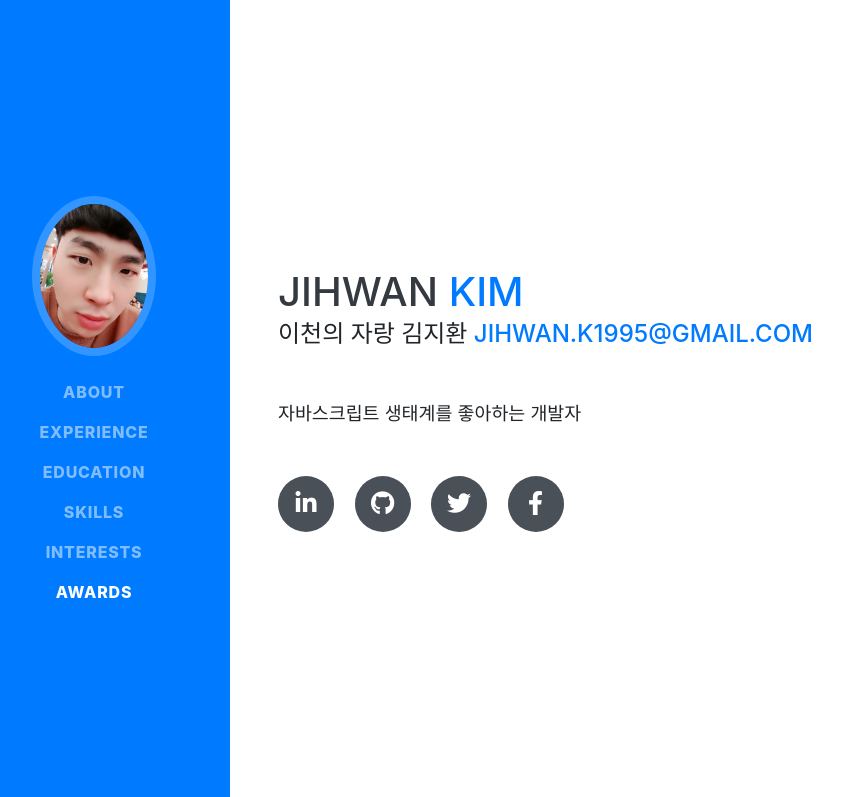
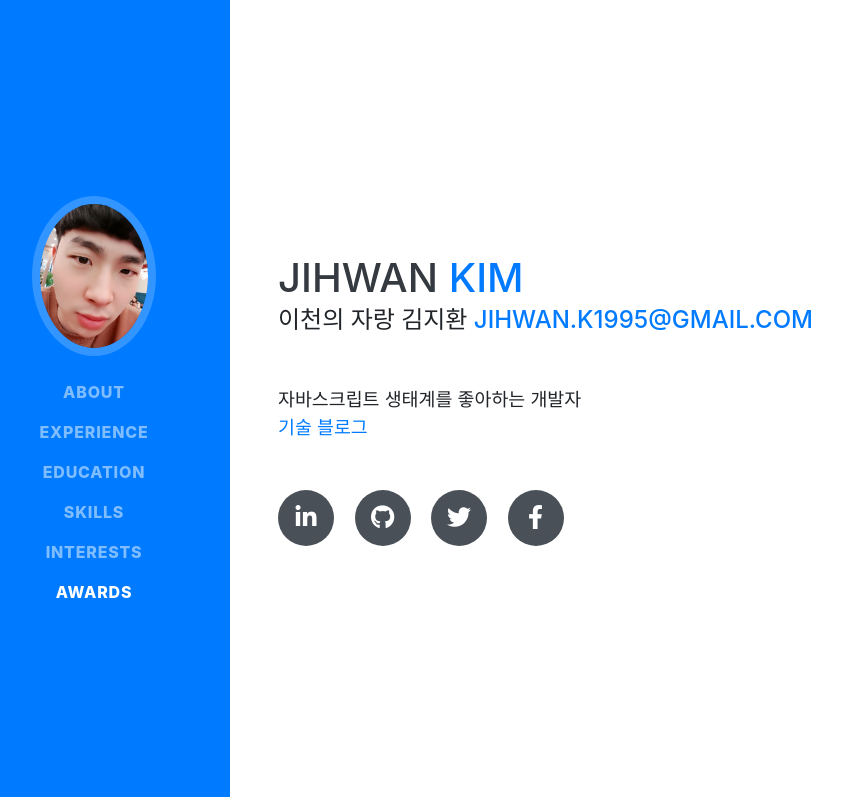
Before and after one commit to manggong/manggong.github.io, a website with bundled scripts: page index.html in a window 1280 px wide. Shown: the top 797 px of the page, without its empty margins (42-884 px from the left). Built offline with nearby package versions, Linux system fonts and the light colour scheme; a web font is replaced by a local one.

Commit message:
Add blog address

```diff
--- a/index.html
+++ b/index.html
@@ -101,6 +101,8 @@
           </div>
           <p class="lead mb-5">
             자바스크립트 생태계를 좋아하는 개발자
+            <br/>
+          <a href = "https://affectionate-morse-aff77c.netlify.app/">기술 블로그</a>
           </p>
           <div class="social-icons">
             <a href="#">
```
